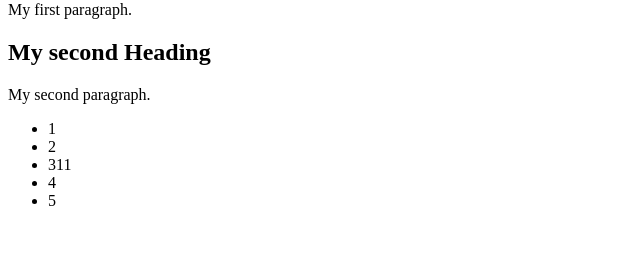
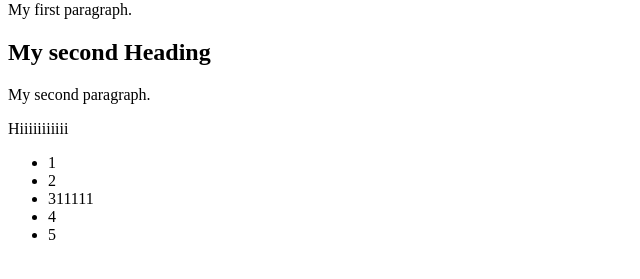
Before and after one commit to s-nadesh/testing, a plain HTML site: page index.html in a window 1280 px wide. Shown: the part 79-358 px from the top of the page, without its empty margins (0-640 px from the left). Drawn offline with Linux system fonts and the light colour scheme.

Commit message:
test with atom

```diff
--- a/index.html
+++ b/index.html
@@ -6,11 +6,12 @@
 <p>My first paragraph.</p>
 <h2>My second Heading</h2>
 <p>My second paragraph.</p>
+<p>Hiiiiiiiiiii</p>
 
 <ul>
   <li>1</li>
   <li>2</li>
-  <li>311</li>
+  <li>311111</li>
   <li>4</li>
   <li>5</li>
 </ul>
```
